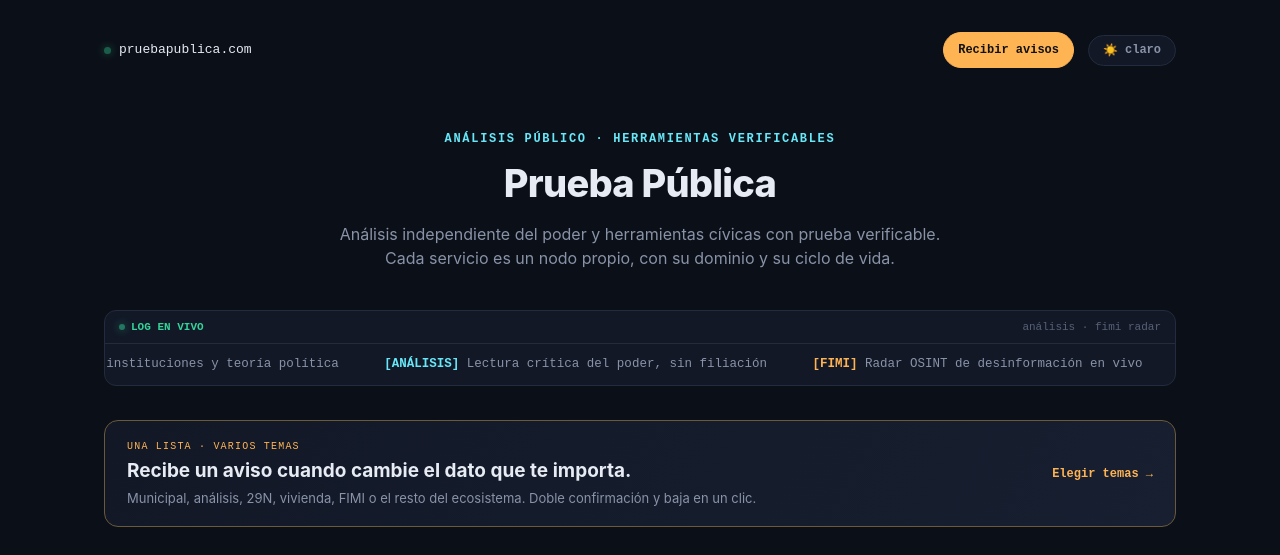
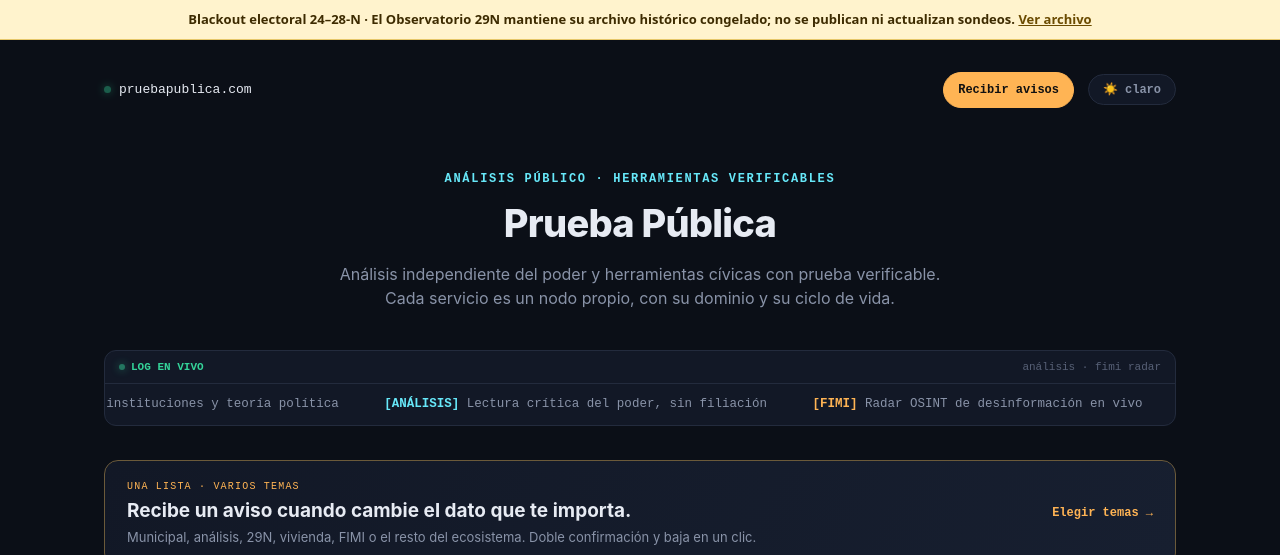
Before and after one commit to mcasrom/pruebapublica, a plain HTML site: page index.html in a window 1280 px wide. Shown: the top 555 px of the page. Drawn offline with Linux system fonts and the light colour scheme; no server answers.

Commit message:
landing: aviso de blackout electoral

```diff
--- a/index.html
+++ b/index.html
@@ -89,7 +89,7 @@ footer{border-top:1px solid var(--line);margin-top:40px;padding:30px 0 10px;text
 @media(max-width:650px){.subs-banner{padding:16px}.subs-banner strong{font-size:17px}}
 </style>
 </head>
-<body>
+<body><div id="blackout-banner" role="status" style="position:relative;z-index:9999;padding:10px 16px;background:#fff3cd;color:#3d2b00;border-bottom:1px solid #e6c76a;text-align:center;font:600 13px/1.45 system-ui,-apple-system,Segoe UI,Roboto,Arial,sans-serif">Blackout electoral 24–28-N · El Observatorio 29N mantiene su archivo histórico congelado; no se publican ni actualizan sondeos. <a href="https://elecciones29n.pruebapublica.com/" style="color:#6b4b00">Ver archivo</a></div>
 <div class="wrap">
   <div class="top">
     <div class="brand"><span class="dot"></span> pruebapublica.com</div>
```
